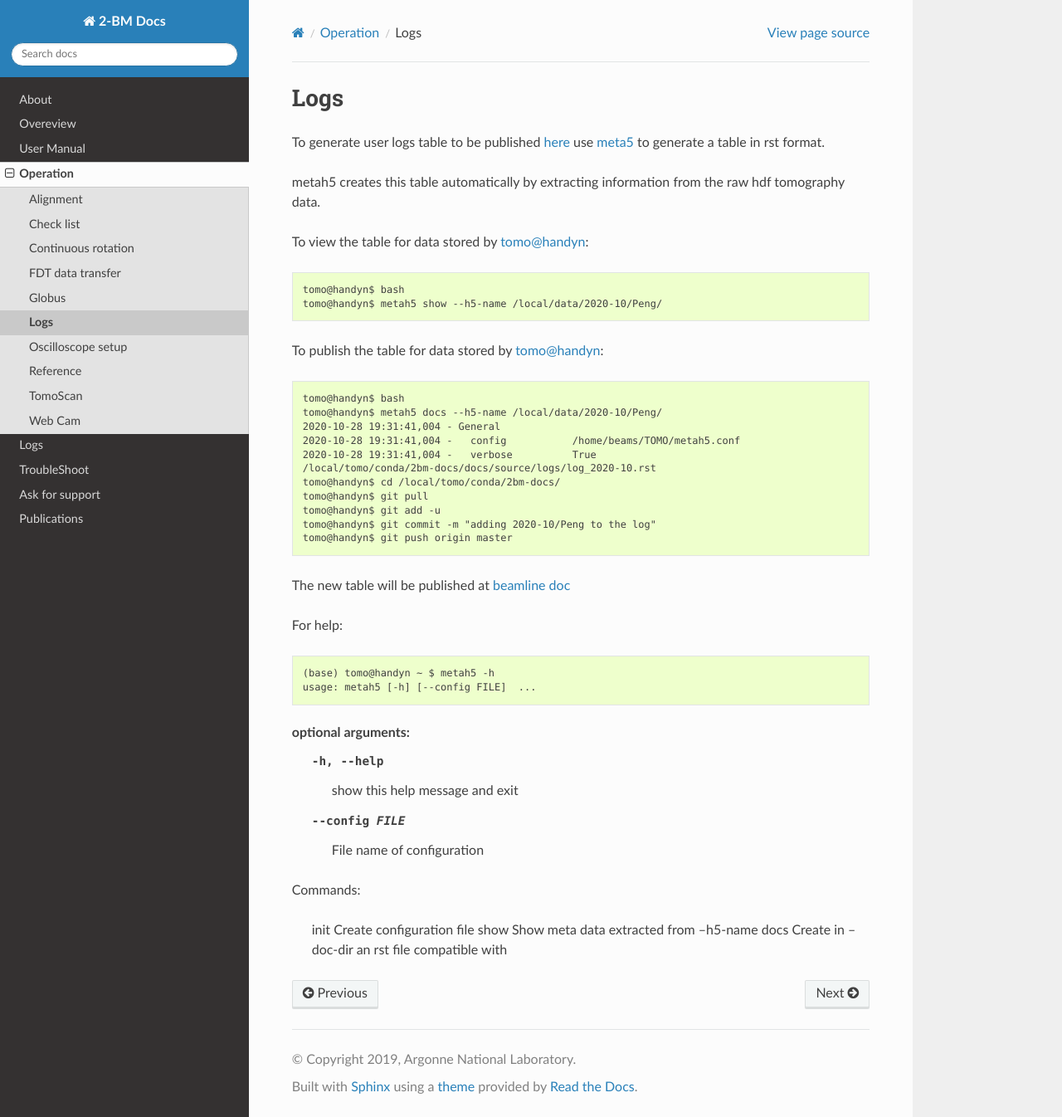
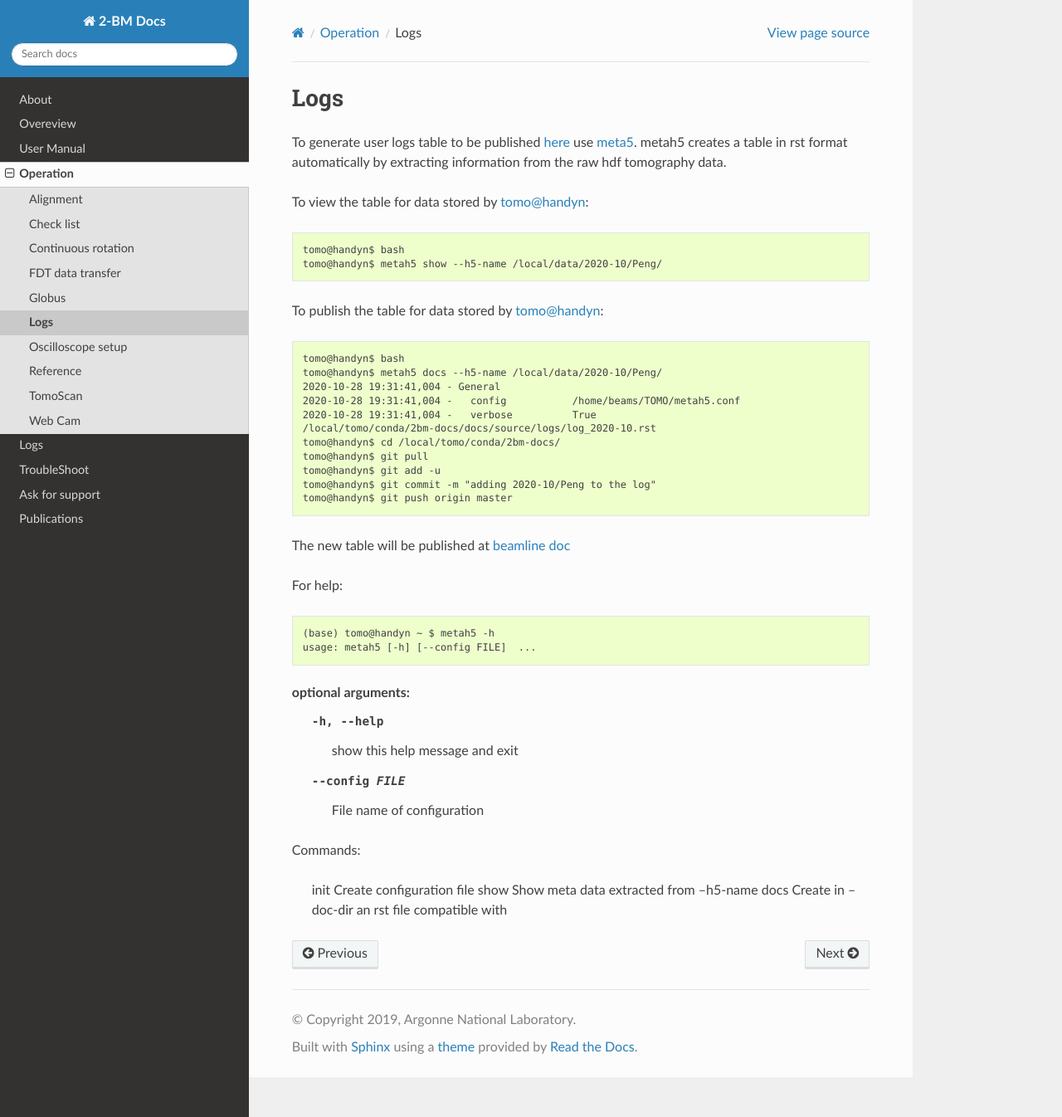
Before and after one commit to xray-imaging/2bm-docs, a Sphinx documentation site: the page built from docs/source/ops/item_009.rst, in a window 1280 px wide and 1346 px high. Shown: the whole window at 83% size. Built offline with Sphinx 7.4.7 and the Read the Docs theme 2.0.0, drawn with Linux system fonts in a browser that asks for light colours; the version number could not be read and is left out.

Commit message:
Update item_009.rst

```diff
--- a/docs/source/ops/item_009.rst
+++ b/docs/source/ops/item_009.rst
@@ -1,10 +1,7 @@
 Logs
 ====
 
-To generate user logs table to be published `here <https://docs2bm.readthedocs.io/en/latest/source/logs.html>`_ use `meta5 <https://github.com/xray-imaging/metah5>`_ to generate a table in rst format.
-
-metah5 creates this table automatically by extracting information from the raw hdf tomography data.
-
+To generate user logs table to be published `here <https://docs2bm.readthedocs.io/en/latest/source/logs.html>`_ use `meta5 <https://github.com/xray-imaging/metah5>`_. metah5 creates a table in rst format automatically by extracting information from the raw hdf tomography data.
 
 To view the table for data stored by tomo@handyn::
 
```
